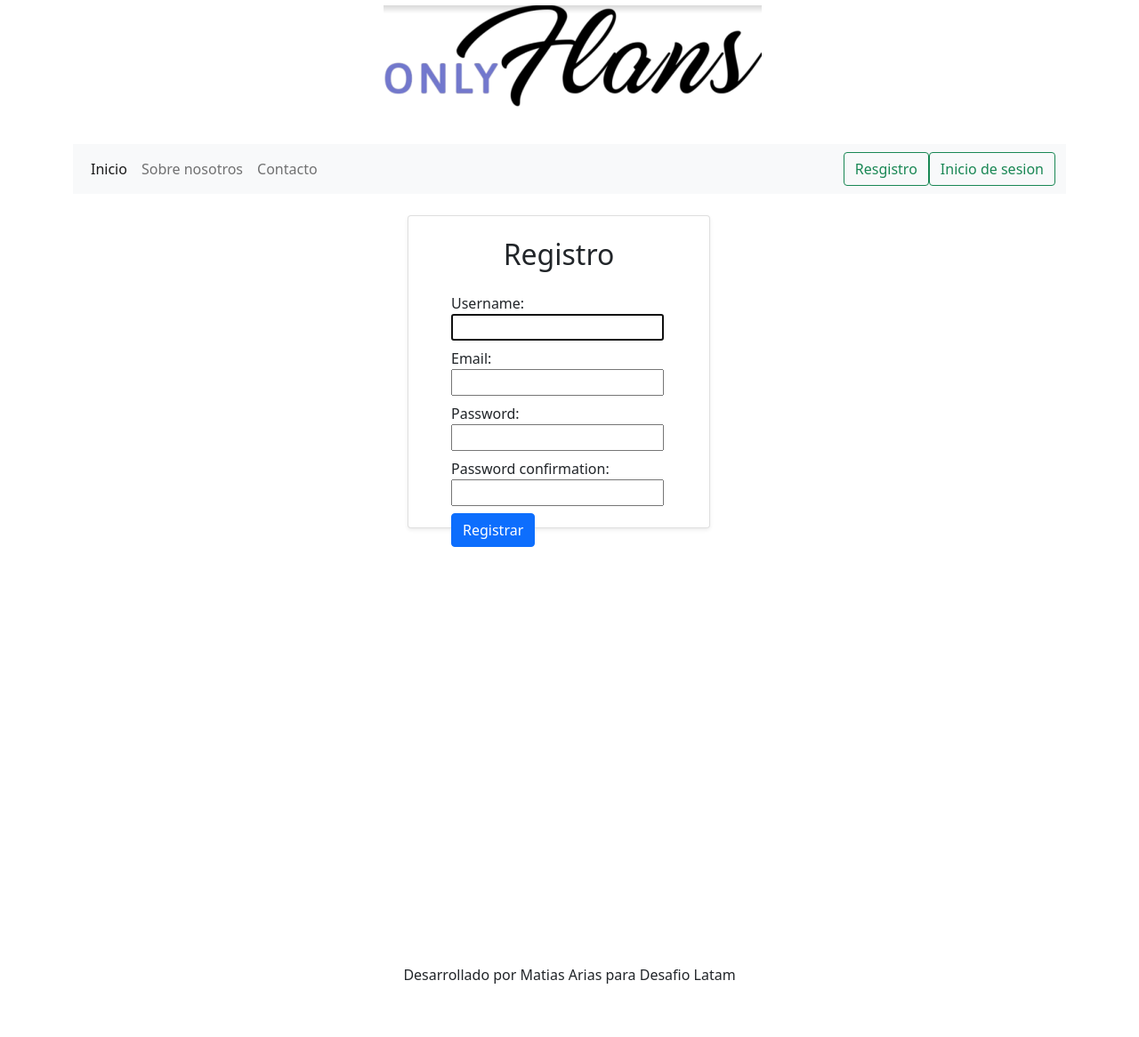
After one commit to Matias311/onlyflans, a Django app: page /register/ in a window 1280 px wide. The commit adds this page. Shown: the whole page at 89% size. Run offline with Django 5.2, Linux system fonts and the light colour scheme.

Commit message:
[FEAT] Agregado de registro, cuando se crea el usuario te manda automaticamente al perfil de este

```diff
--- a/web/forms.py
+++ b/web/forms.py
@@ -1,6 +1,7 @@
 from django import forms
 from .models import ContactForm, Profile
 from django.contrib.auth.models import User
+from django.contrib.auth.forms import UserCreationForm
 
 
 class ContactFormForm(forms.Form):
@@ -19,3 +20,19 @@ class UserForm(forms.ModelForm):
     class Meta:
         model = User
         fields = ['first_name', 'last_name', 'email']
+
+
+class CustomUserCreationForm(UserCreationForm):
+    email = forms.EmailField(
+        required=True, help_text='Requerido. Ingrese una direccion de correo electronico')
+
+    class Meta:
+        model = User
+        fields = ('username', 'email', 'password1', 'password2')
+
+    def clean_email(self):
+        email = self.cleaned_data.get('email')
+        if User.objects.filter(email=email).exists():
+            raise forms.ValidationError(
+                'Este correo electronico ya esta en uso')
+        return email
--- a/web/templates/navbar.html
+++ b/web/templates/navbar.html
@@ -46,6 +46,7 @@
         Cerrar Sesion
       </a>
       {% else %}
+      <a href="register/" class="btn btn-outline-success">Resgistro</a>
       <a class="btn btn-outline-success" href="{% url 'login' %}">
         Inicio de sesion
       </a>
--- /dev/null
+++ b/web/templates/register.html
@@ -0,0 +1,30 @@
+{% extends 'base.html' %} {% block 'content' %}
+<div class="container d-flex min-vh-100 mt-4">
+  <div class="row justify-content-center w-100">
+    <div class="col-md-8 col-lg-4">
+      <div class="card p-4 shadow-sm rounded bg-white">
+        <h2 class="text-center mb-4">Registro</h2>
+        <form method="post">
+          {% csrf_token %}
+          <div class="form-group">{{ form.non_field_errors }}</div>
+          <div class="form-group ms-4">{{ form.username.label_tag}}</div>
+          <div class="form-group ms-4 mb-2">{{ form.username}}</div>
+          <div class="form-group">{{form.username.errors }}</div>
+          <div class="form-group ms-4">{{ form.email.label_tag}}</div>
+          <div class="form-group ms-4 mb-2">{{ form.email}}</div>
+          <div class="form-group">{{form.email.errors }}</div>
+          <div class="form-group ms-4">{{ form.password1.label_tag}}</div>
+          <div class="form-group ms-4 mb-2">{{ form.password1}}</div>
+          <div class="form-group">{{form.password1.errors }}</div>
+          <div class="form-group ms-4">{{ form.password2.label_tag}}</div>
+          <div class="form-group ms-4 mb-2">{{ form.password2}}</div>
+          <div class="form-group">{{form.password2.errors }}</div>
+          <button type="submit" class="btn btn-primary btn-block ms-4">
+            Registrar
+          </button>
+        </form>
+      </div>
+    </div>
+  </div>
+</div>
+{% endblock %}
--- a/web/urls.py
+++ b/web/urls.py
@@ -11,5 +11,6 @@ urlpatterns = [
     path('detalle/<uuid:flan_uuid>', views.detalle_flan, name='detail_flan'),
     path('detalle_privados/<uuid:flan_uuid>',
          views.detalle_flan_privado, name='detalle_privado'),
-    path('profile/', views.profile_view)
+    path('profile/', views.profile_view, name='profile'),
+    path('register/', views.register)
 ]
--- a/web/views.py
+++ b/web/views.py
@@ -2,7 +2,8 @@ from django.contrib.auth.decorators import login_required
 from django.shortcuts import render, redirect
 from django.http import HttpResponse, HttpResponseRedirect
 from .models import Flan, ContactForm, Profile
-from .forms import ContactFormForm, UserForm, ProfileFrom
+from .forms import ContactFormForm, UserForm, ProfileFrom, CustomUserCreationForm
+from django.contrib.auth import login
 # Create your views here.
 
 
@@ -88,3 +89,15 @@ def profile_view(req):
         'user_form': user_form,
         'profile_form': profile_form
     })
+
+
+def register(req):
+    if req.method == 'POST':
+        form = CustomUserCreationForm(req.POST)
+        if form.is_valid():
+            user = form.save()
+            login(req, user)
+            return redirect('profile')
+    else:
+        form = CustomUserCreationForm()
+    return render(req, 'register.html', {'form': form})
```
